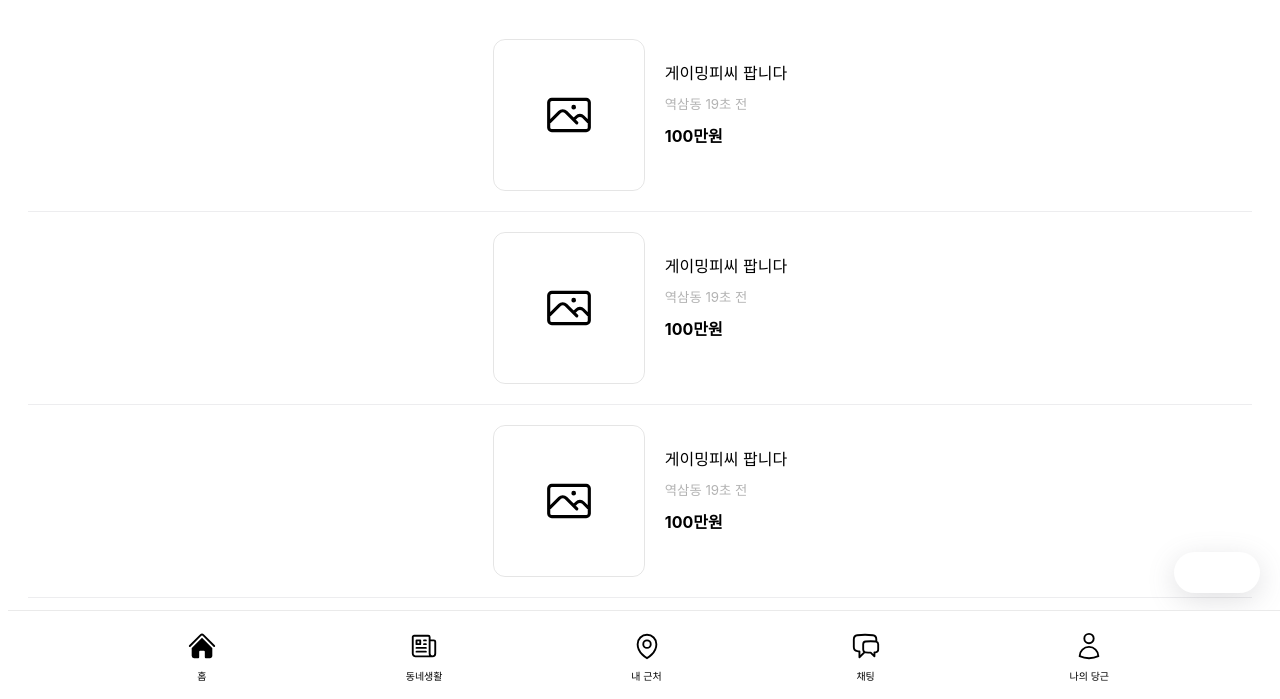
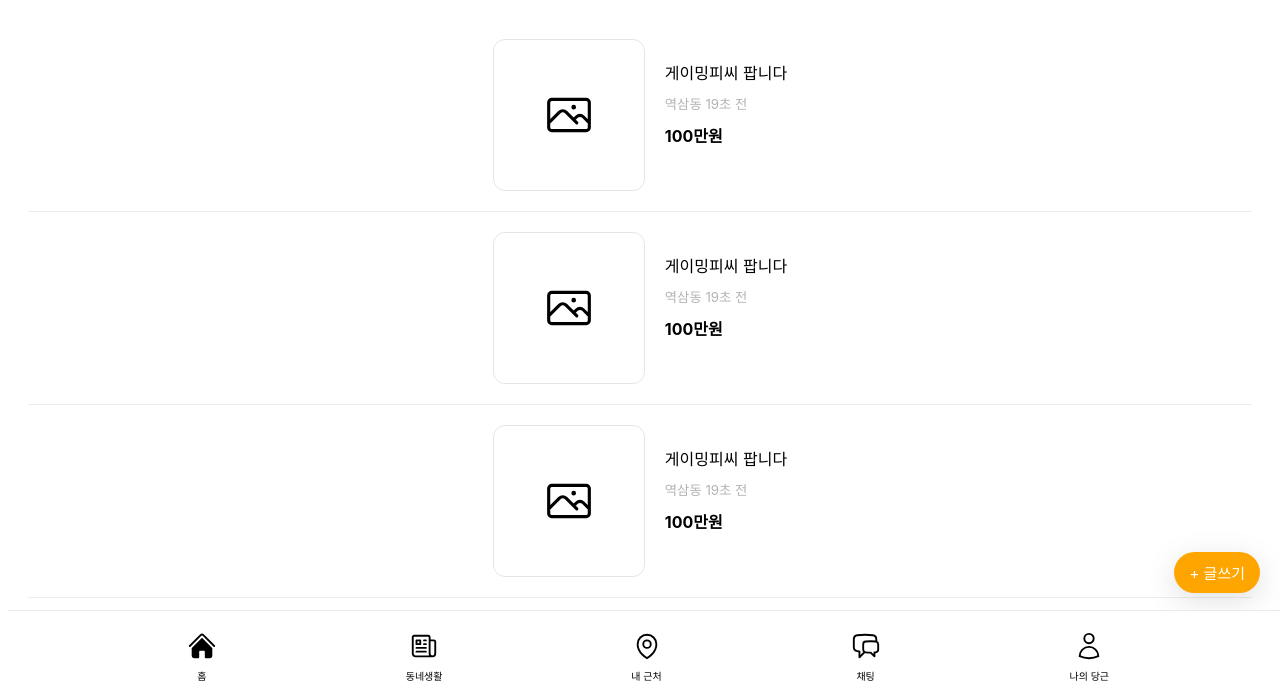
Before and after one commit to Cherrryone/market-clone, a plain HTML site: page 당근1/당근1.html in a window 1280 px wide. Shown: the part 87-786 px from the top of the page. Drawn offline with Linux system fonts and the light colour scheme; a web font is replaced by a local one.

Commit message:
Update 당근1style.css

```diff
--- a/당근1/당근1style.css
+++ b/당근1/당근1style.css
@@ -1,6 +1,14 @@
 @import "당근1footer.css";
 @import "당근1header.css";
 @import "당근1main.css";
+
+:root{
+  --button-primary:orange;
+  --button-hover:rgba(254, 111, 15, 0.8);
+}
+
+
+
 body {
   font-family: -apple-system, BlinkMacSystemFont, "Apple SD Gothic Neo",
     "Pretendard Variable", Pretendard, Roboto, "Noto Sans KR", "Segoe UI",
```
